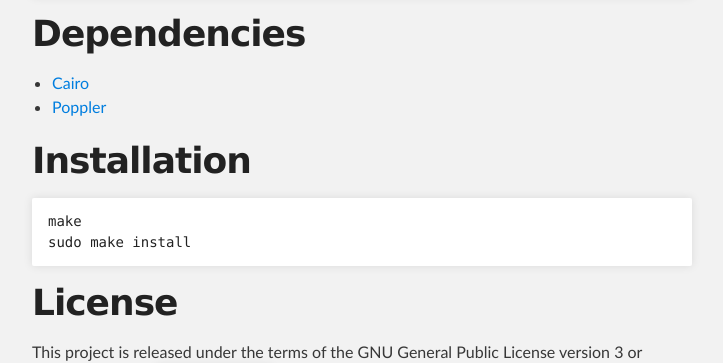
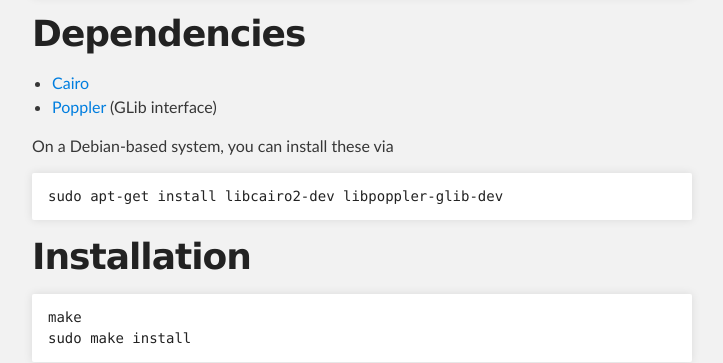
Before and after one commit to mfiedler/embed-pdf-fonts, a plain HTML site: page index.html in a window 1280 px wide. Shown: the part 759-1122 px from the top of the page, without its empty margins (288-1011 px from the left). Drawn offline with Linux system fonts and the light colour scheme.

```diff
--- a/index.html
+++ b/index.html
@@ -60,9 +60,13 @@
 <ul>
 <li>  <a href="http://cairographics.org/">Cairo</a>
 </li>
-<li>  <a href="http://poppler.freedesktop.org/">Poppler</a>
-</li>
+<li>  <a href="http://poppler.freedesktop.org/">Poppler</a> (GLib interface)</li>
 </ul>
+
+<p>On a Debian-based system, you can install these via</p>
+
+<pre><code>sudo apt-get install libcairo2-dev libpoppler-glib-dev
+</code></pre>
 
 <h1>
 <a id="installation" class="anchor" href="#installation" aria-hidden="true"><span class="octicon octicon-link"></span></a>Installation</h1>
```
Also changed, not shown: params.json (+1 -1 lines).
